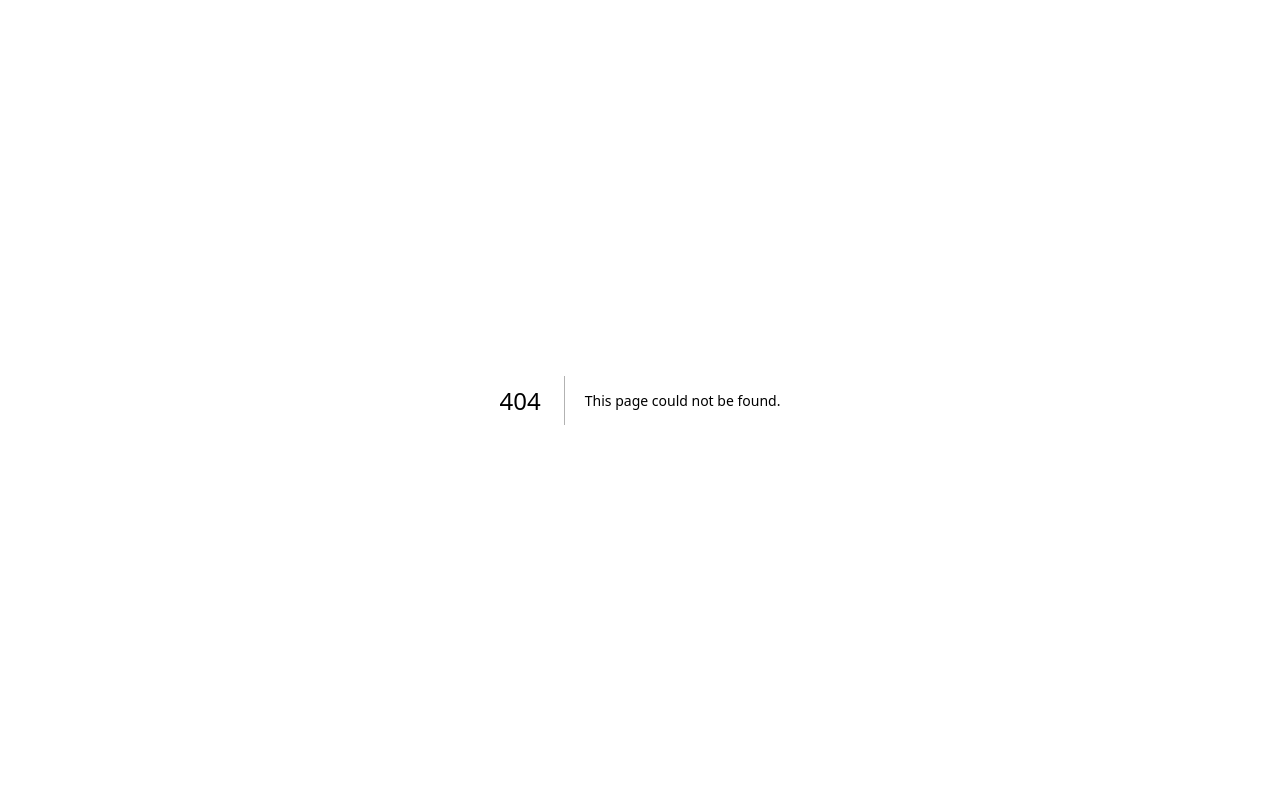
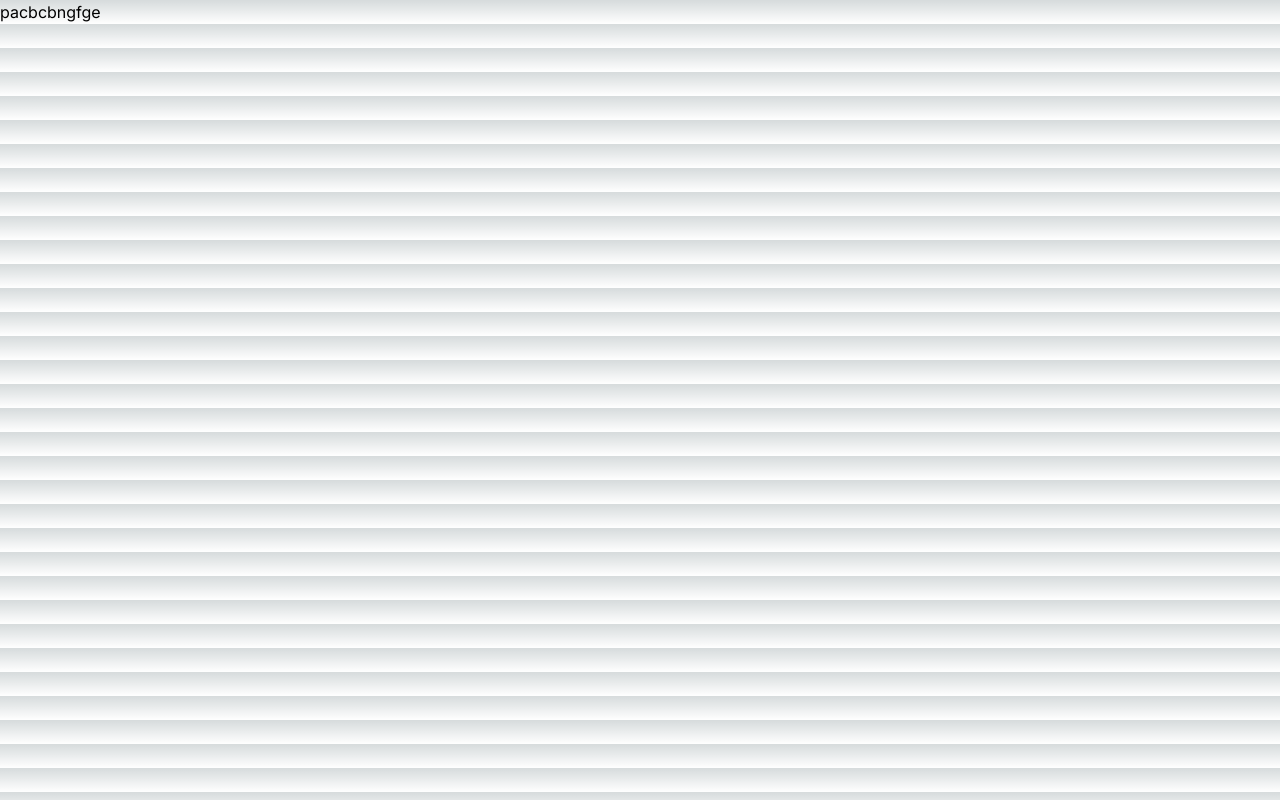
Before and after one commit to Sujeevan006/Personal-Portfolio, a Next.js app: page /Home in a window 1280 px wide. Before the commit this address had no page. Built offline with nearby package versions, Linux system fonts and the light colour scheme.

Commit message:
Sample home page

```diff
--- /dev/null
+++ b/src/app/Home/page.tsx
@@ -0,0 +1,5 @@
+import React from "react";
+
+export default function Home() {
+  return <div>pacbcbngfge</div>;
+}
```
